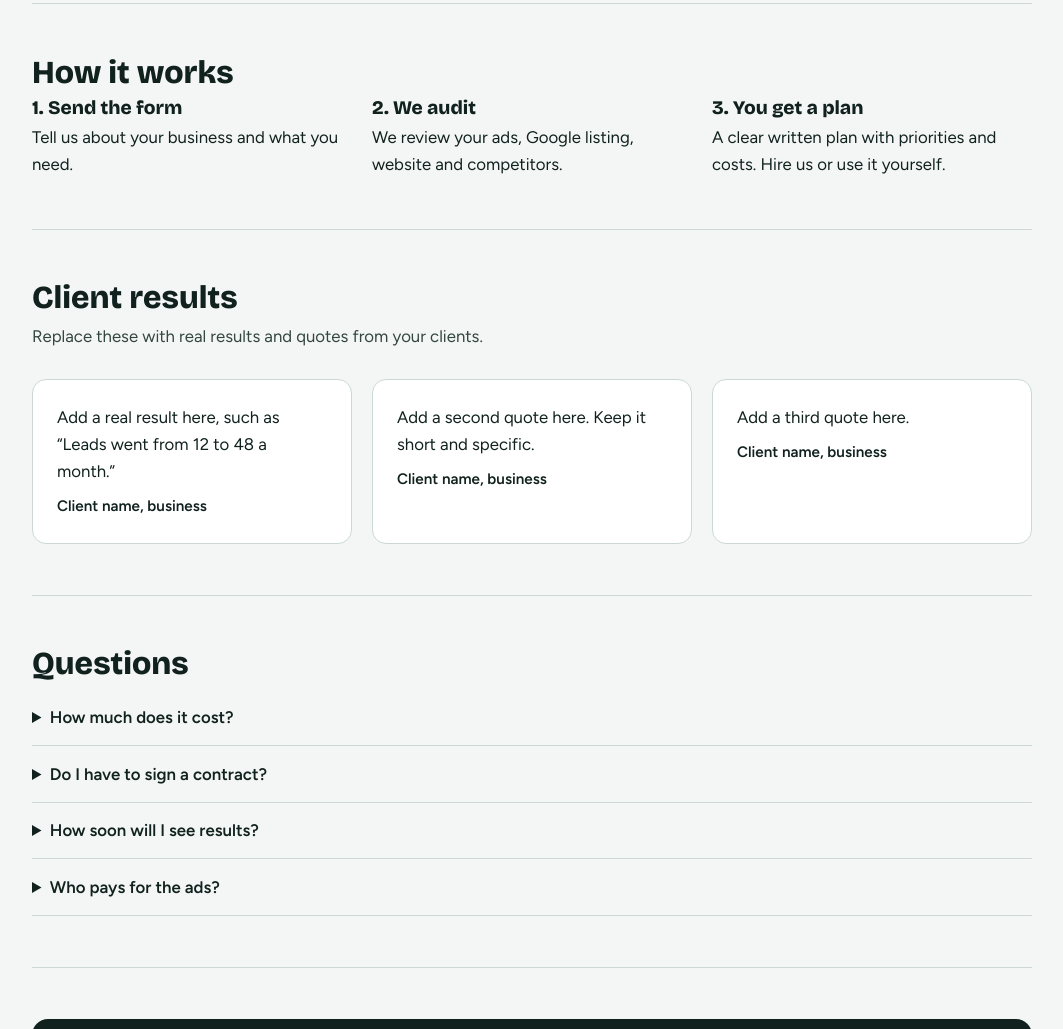
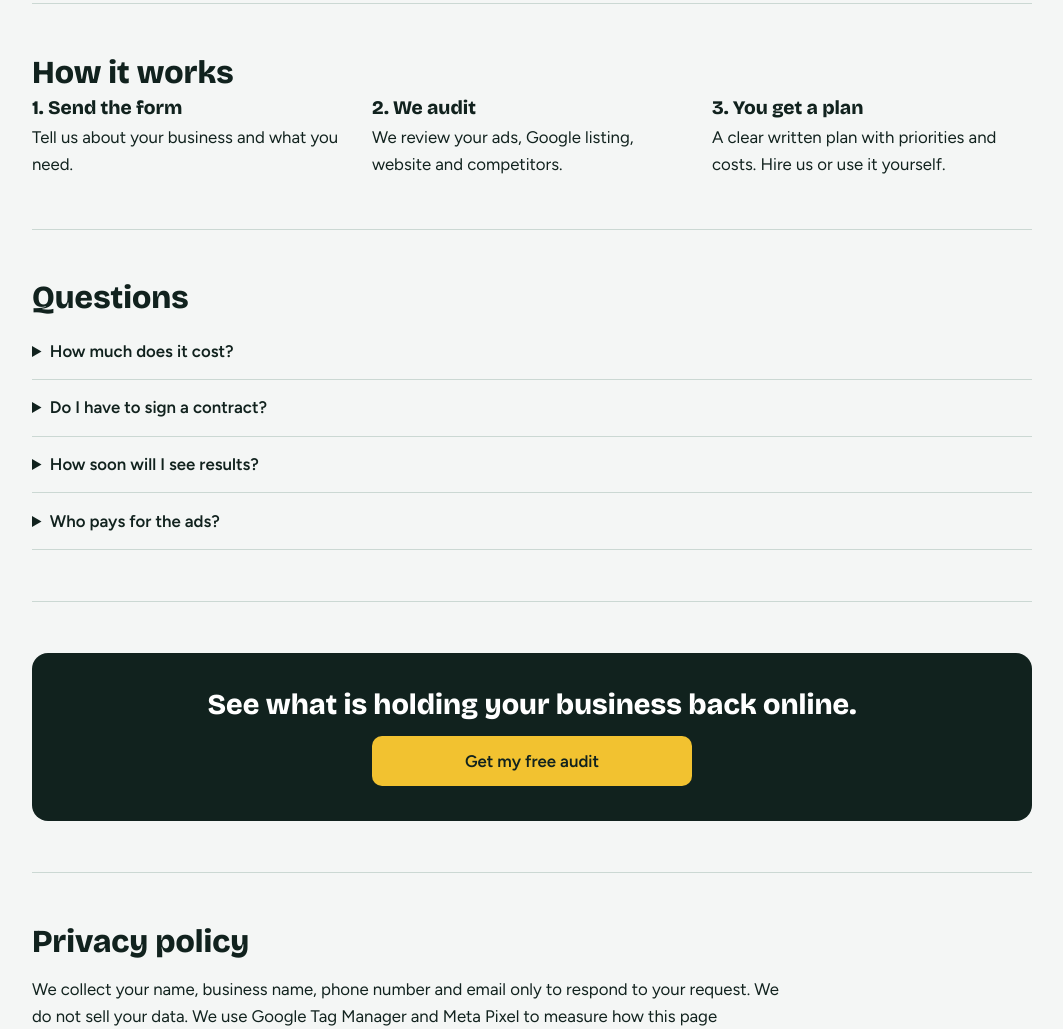
Before and after one commit to vaibhav94gupta/kashi-digital, a plain HTML site: page index.html in a window 1280 px wide. Shown: the part 1485-2514 px from the top of the page, without its empty margins (108-1171 px from the left). Drawn offline with nearby package versions, Linux system fonts and the light colour scheme.

Commit message:
Update index.html

```diff
--- a/index.html
+++ b/index.html
@@ -153,16 +153,6 @@ footer a{color:inherit}
     </div>
   </section>
 
-  <section id="proof">
-    <h2 class="t">Client results</h2>
-    <p class="lead">Replace these with real results and quotes from your clients.</p>
-    <div class="steps">
-      <div class="card"><p class="q">Add a real result here, such as “Leads went from 12 to 48 a month.”</p><div class="who">Client name, business</div></div>
-      <div class="card"><p class="q">Add a second quote here. Keep it short and specific.</p><div class="who">Client name, business</div></div>
-      <div class="card"><p class="q">Add a third quote here.</p><div class="who">Client name, business</div></div>
-    </div>
-  </section>
-
   <section id="faq">
     <h2 class="t">Questions</h2>
     <details><summary>How much does it cost?</summary><p>It depends on the service and your goals. The audit is free, and the plan we send includes clear pricing.</p></details>
```
